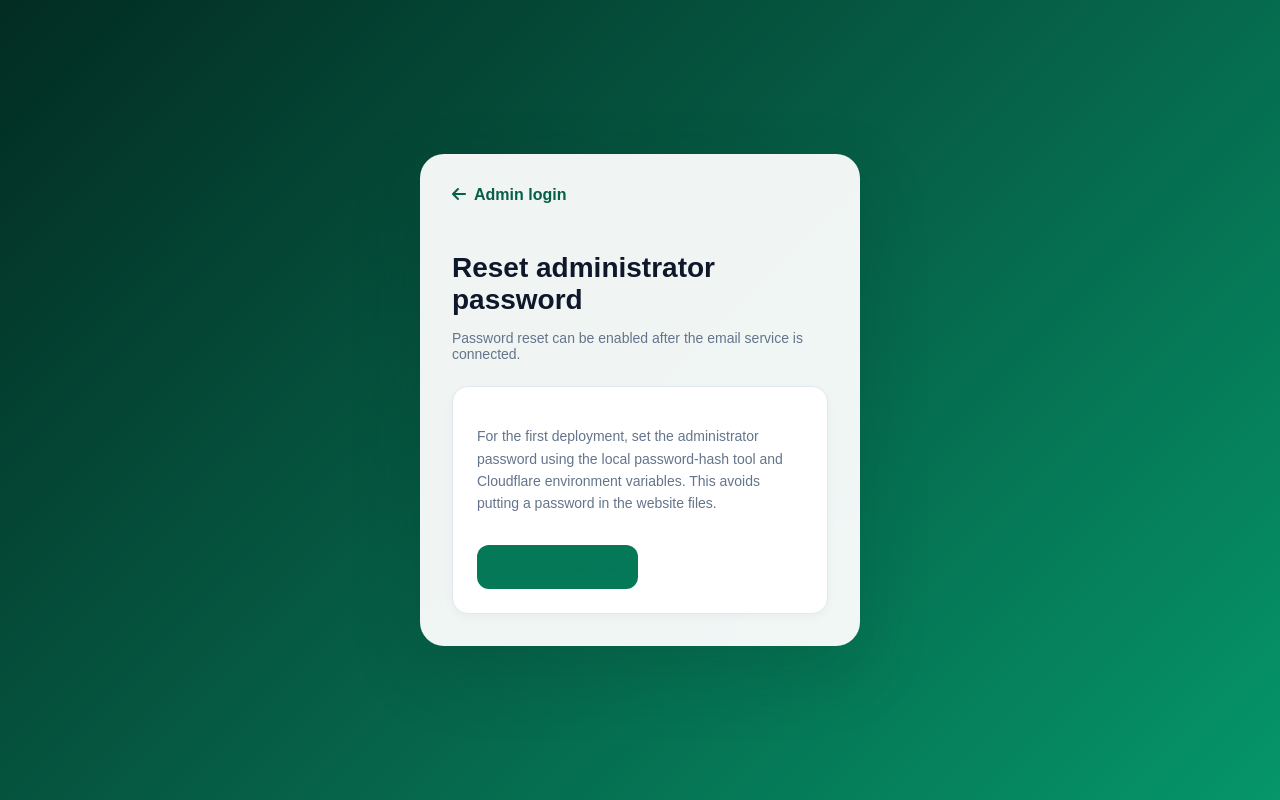
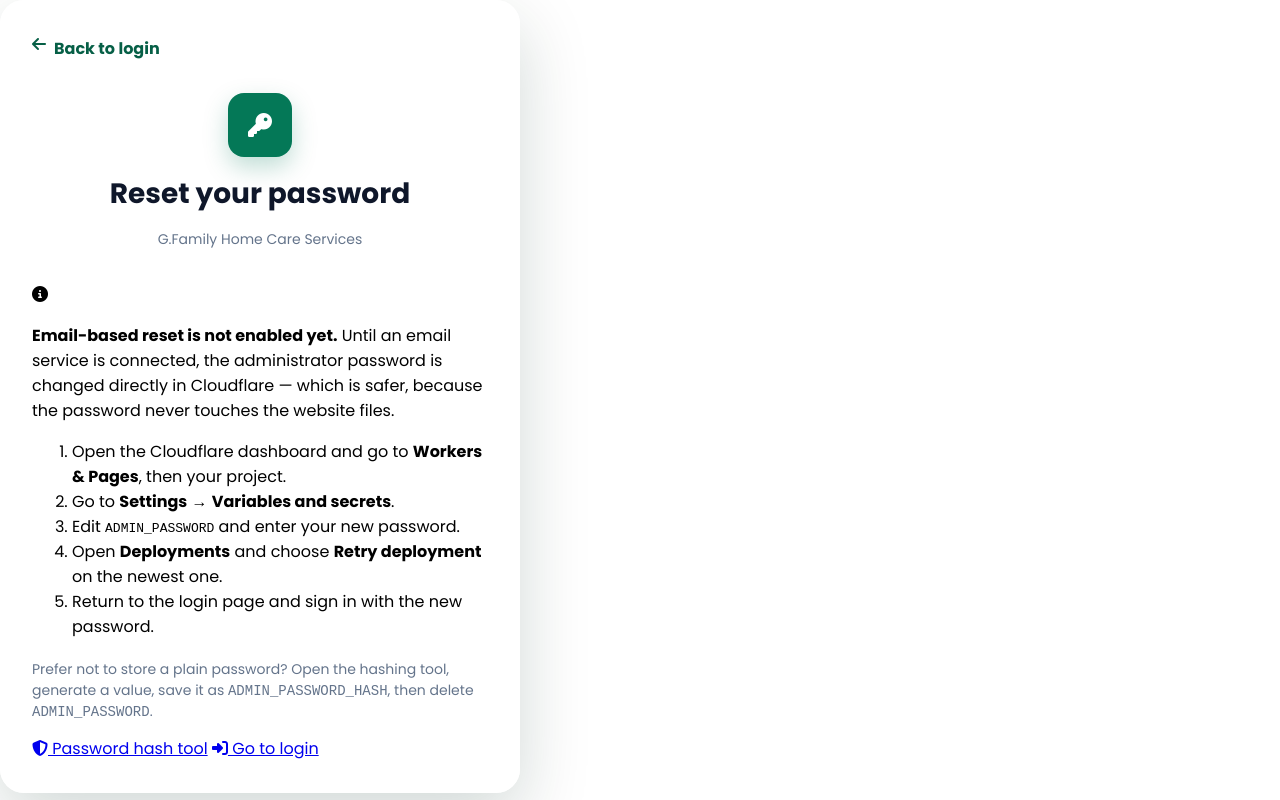
Before and after one commit to 35220198/G_Family_Care_Global_, a website: page admin/reset.html in a window 1280 px wide. Drawn offline with Linux system fonts and the light colour scheme.

Commit message:
Update reset.html

```diff
--- a/admin/reset.html
+++ b/admin/reset.html
@@ -1,7 +1,53 @@
-<!doctype html><html lang="en"><head><meta charset="utf-8"><meta name="viewport" content="width=device-width,initial-scale=1">
-<title>G.Family Care — Password Reset</title><link rel="stylesheet" href="/css/admin.css">
-<link href="https://cdnjs.cloudflare.com/ajax/libs/font-awesome/6.4.0/css/all.min.css" rel="stylesheet"></head>
-<body class="admin-login"><main class="glass login-card"><a href="/admin/" class="back-link"><i class="fas fa-arrow-left"></i> Admin login</a>
-<h1>Reset administrator password</h1><p class="muted">Password reset can be enabled after the email service is connected.</p>
-<div class="card" style="margin-top:24px"><p class="muted">For the first deployment, set the administrator password using the local password-hash tool and Cloudflare environment variables. This avoids putting a password in the website files.</p>
-<a class="live-btn" style="margin-top:16px" href="/">Back to website</a></div></main></body></html>
+<!doctype html>
+<html lang="en">
+<head>
+<meta charset="utf-8">
+<meta name="viewport" content="width=device-width,initial-scale=1,viewport-fit=cover">
+<title>G.Family Care — Password Reset</title>
+<meta name="robots" content="noindex,nofollow">
+<link rel="preconnect" href="https://fonts.googleapis.com">
+<link rel="preconnect" href="https://fonts.gstatic.com" crossorigin>
+<link href="https://fonts.googleapis.com/css2?family=Poppins:wght@400;600;700;800;900&display=swap" rel="stylesheet">
+<link href="https://cdnjs.cloudflare.com/ajax/libs/font-awesome/6.4.0/css/all.min.css" rel="stylesheet">
+<link rel="stylesheet" href="/css/admin.css">
+</head>
+<body class="admin-shell">
+
+<main class="glass login-card" style="width:min(100%,520px)">
+  <a href="/admin/" class="back-link"><i class="fas fa-arrow-left"></i> Back to login</a>
+
+  <div class="login-brand">
+    <div class="shield"><i class="fas fa-key"></i></div>
+    <h1>Reset your password</h1>
+    <p class="muted">G.Family Home Care Services</p>
+  </div>
+
+  <div class="notice">
+    <i class="fas fa-circle-info"></i>
+    <p><strong>Email-based reset is not enabled yet.</strong> Until an email service is
+       connected, the administrator password is changed directly in Cloudflare — which is
+       safer, because the password never touches the website files.</p>
+  </div>
+
+  <ol class="steps">
+    <li>Open the Cloudflare dashboard and go to <strong>Workers &amp; Pages</strong>, then your project.</li>
+    <li>Go to <strong>Settings</strong> → <strong>Variables and secrets</strong>.</li>
+    <li>Edit <code>ADMIN_PASSWORD</code> and enter your new password.</li>
+    <li>Open <strong>Deployments</strong> and choose <strong>Retry deployment</strong> on the newest one.</li>
+    <li>Return to the login page and sign in with the new password.</li>
+  </ol>
+
+  <p class="muted" style="margin-top:20px">
+    Prefer not to store a plain password? Open the hashing tool, generate a value, save it as
+    <code>ADMIN_PASSWORD_HASH</code>, then delete <code>ADMIN_PASSWORD</code>.
+  </p>
+
+  <div class="panel-foot">
+    <a class="ghost-btn" href="/tools/password-hash.html" data-sparkle><i class="fas fa-shield-halved"></i> Password hash tool</a>
+    <a class="ghost-btn" href="/admin/" data-sparkle><i class="fas fa-right-to-bracket"></i> Go to login</a>
+  </div>
+</main>
+
+<script src="/js/admin-sparkle.js" defer></script>
+</body>
+</html>
```
